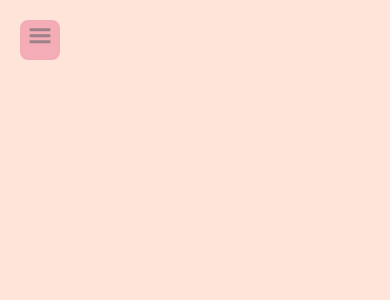
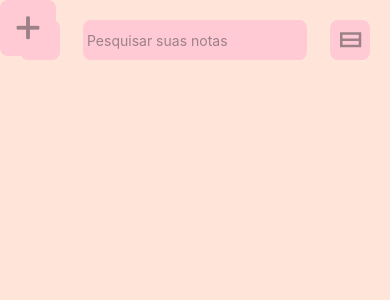
Before and after one commit to Mateus2611/ToDoList, a React Native app: screen / in a window 390 px wide. Shown: the top 300 px of the page. Built offline with nearby package versions, Linux system fonts and the light colour scheme.

Commit message:
Estilizando pagina Home

```diff
--- a/App.js
+++ b/App.js
@@ -1,13 +1,14 @@
 import React from "react";
-import { StatusBar, SafeAreaView, Text, View } from "react-native";
+import { StatusBar, SafeAreaView, Text, View, ScrollView } from "react-native";
+import { StyledComponent } from "nativewind";
 
 import MyStack from "./src/Routes/stack.routes";
 
 export default function App() {
 	return (
-		<SafeAreaView className="flex-1 bg-FFE5D9">
+		<StyledComponent component={SafeAreaView} className="flex-1 bg-FFE5D9">
 			<MyStack />
 			<StatusBar backgroundColor="#FFE5D9" barStyle="dark-content" />
-		</SafeAreaView>
+		</StyledComponent>
 	);
 }
--- a/src/Pages/Home/index.js
+++ b/src/Pages/Home/index.js
@@ -1,14 +1,65 @@
 import React from "react";
-import { ScrollView, Text, View, StatusBar } from "react-native";
-import { Entypo } from '@expo/vector-icons';
+import {
+	ScrollView,
+	Text,
+	View,
+	TouchableOpacity,
+	TextInput,
+} from "react-native";
+import { Entypo } from "@expo/vector-icons";
+import { MaterialCommunityIcons } from "@expo/vector-icons";
+import { StyledComponent } from "nativewind";
 
 export default function HomePage({ navigation }) {
 	return (
-		<ScrollView className="flex-1 bg-FFE5D9">
-			<StatusBar backgroundColor="#FFE5D9" barStyle="dark-content" />
-			<View className="bg-F4ACB7 rounded-lg w-10 h-10 m-5 flex items-center">
-				<Entypo name="menu" size={30} color="#9D8189"/>
-			</View>
-		</ScrollView>
+		<StyledComponent component={ScrollView} className="flex-1 bg-FFE5D9">
+			<StyledComponent
+				component={View}
+				className="flex flex-row m-5 justify-between"
+			>
+				<>
+					<StyledComponent
+						component={TouchableOpacity}
+						className="bg-FFCAD4 rounded-lg w-10 h-10 flex items-center justify-center"
+					>
+						<Entypo name="menu" size={30} color="#9D8189" />
+					</StyledComponent>
+				</>
+
+				<>
+					<StyledComponent
+						component={TextInput}
+						className="bg-FFCAD4 rounded-lg h-10 w-56 flex text-9D8189 p-1"
+						placeholder="Pesquisar suas notas"
+						placeholderTextColor={"#9D8189"}
+					/>
+				</>
+
+				<>
+					<StyledComponent
+						component={TouchableOpacity}
+						className="bg-FFCAD4 rounded-lg w-10 h-10 flex items-center justify-center"
+					>
+						<MaterialCommunityIcons
+							name="view-stream-outline"
+							size={30}
+							color="#9D8189"
+						/>
+					</StyledComponent>
+				</>
+			</StyledComponent>
+
+			<StyledComponent
+				component={View}
+				className="flex-1 fixed items-end justify-end"
+			>
+				<StyledComponent
+					component={TouchableOpacity}
+					className="bg-FFCAD4 rounded-lg w-14 h-14 flex items-center justify-center"
+				>
+					<Entypo name="plus" size={38} color="#9D8189" />
+				</StyledComponent>
+			</StyledComponent>
+		</StyledComponent>
 	);
 }
```
